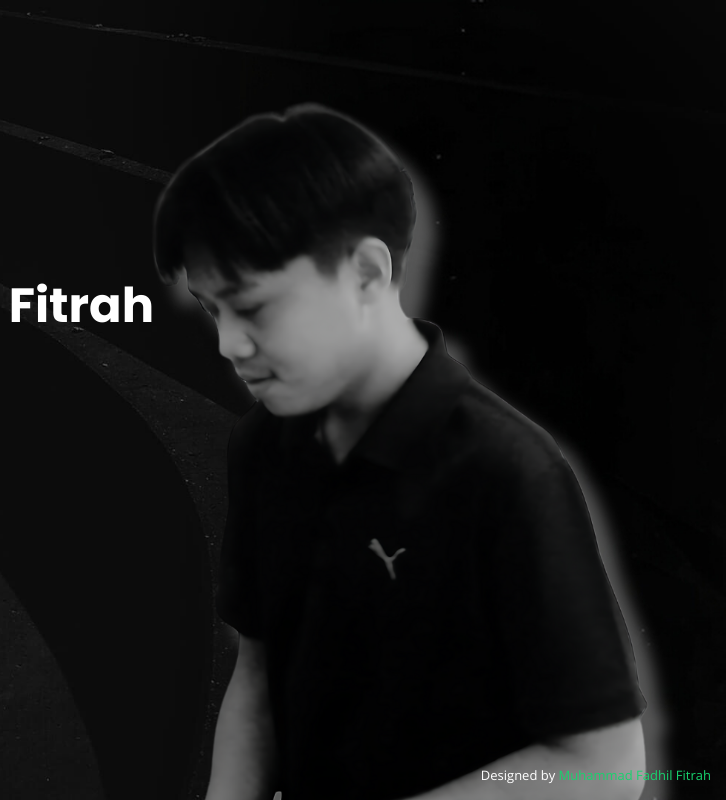
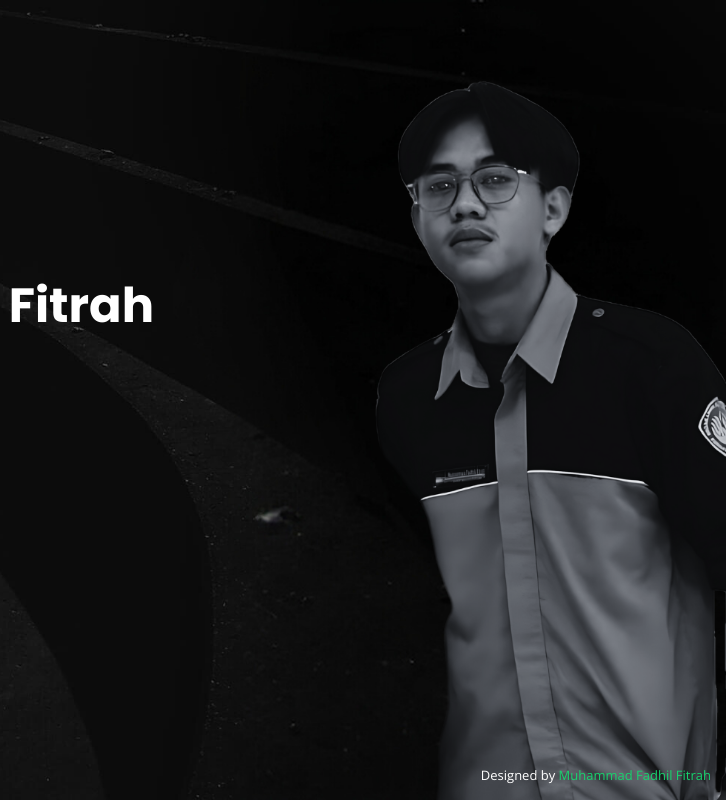
Before and after one commit to Fadhil11f/portoku, a plain HTML site: page index.html in a window 1280 px wide. Shown: the full height of the page, 554-1280 px from the left. Drawn offline with nearby package versions, Linux system fonts and the light colour scheme.

Commit message:
style.css

```diff
--- a/assets/css/style.css
+++ b/assets/css/style.css
@@ -20,7 +20,7 @@ body {
 body::before {
   content: "";
   position: fixed;
-  background: #040404 url("../img/2.png") top right no-repeat;
+  background: #040404 url("../img/bg fadhil.png") top right no-repeat;
   background-size: cover;
   left: 0;
   right: 0;
```
